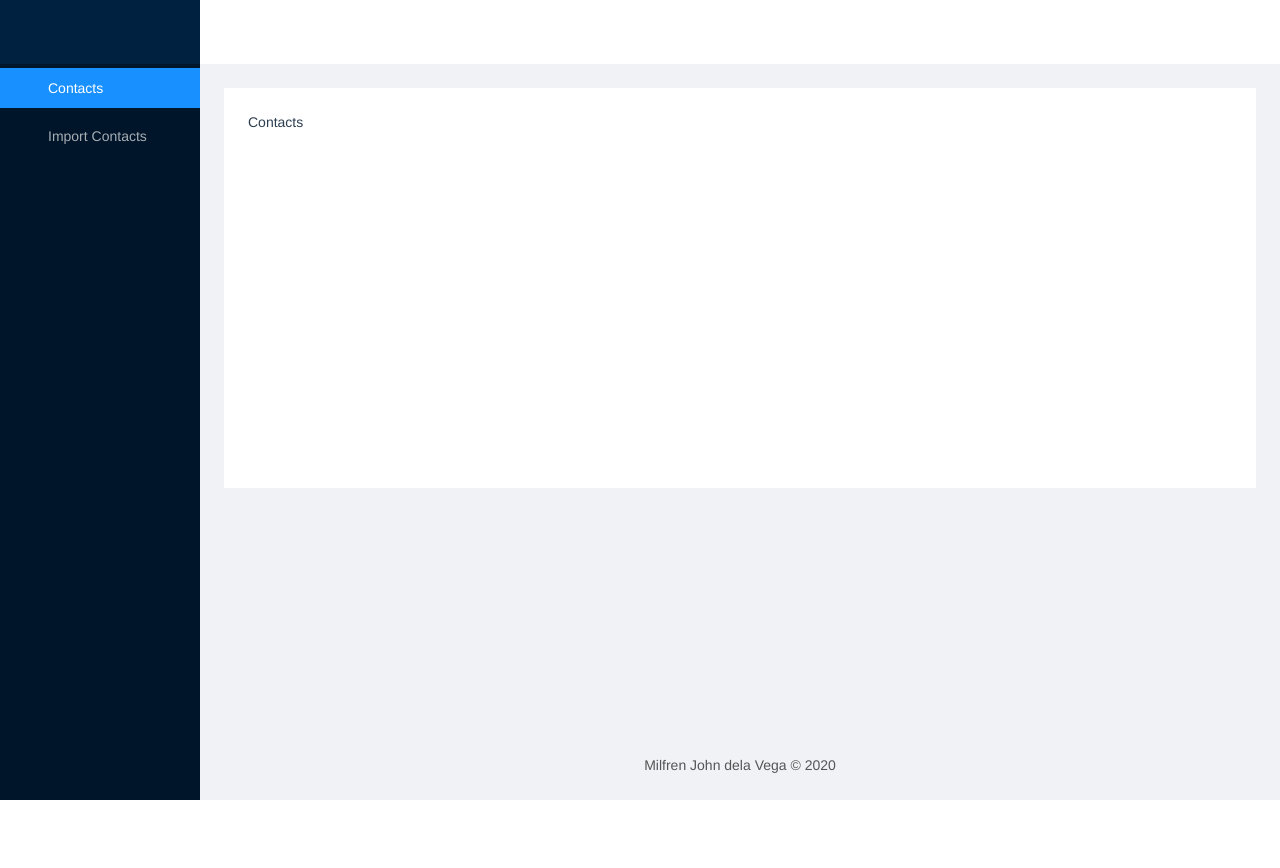
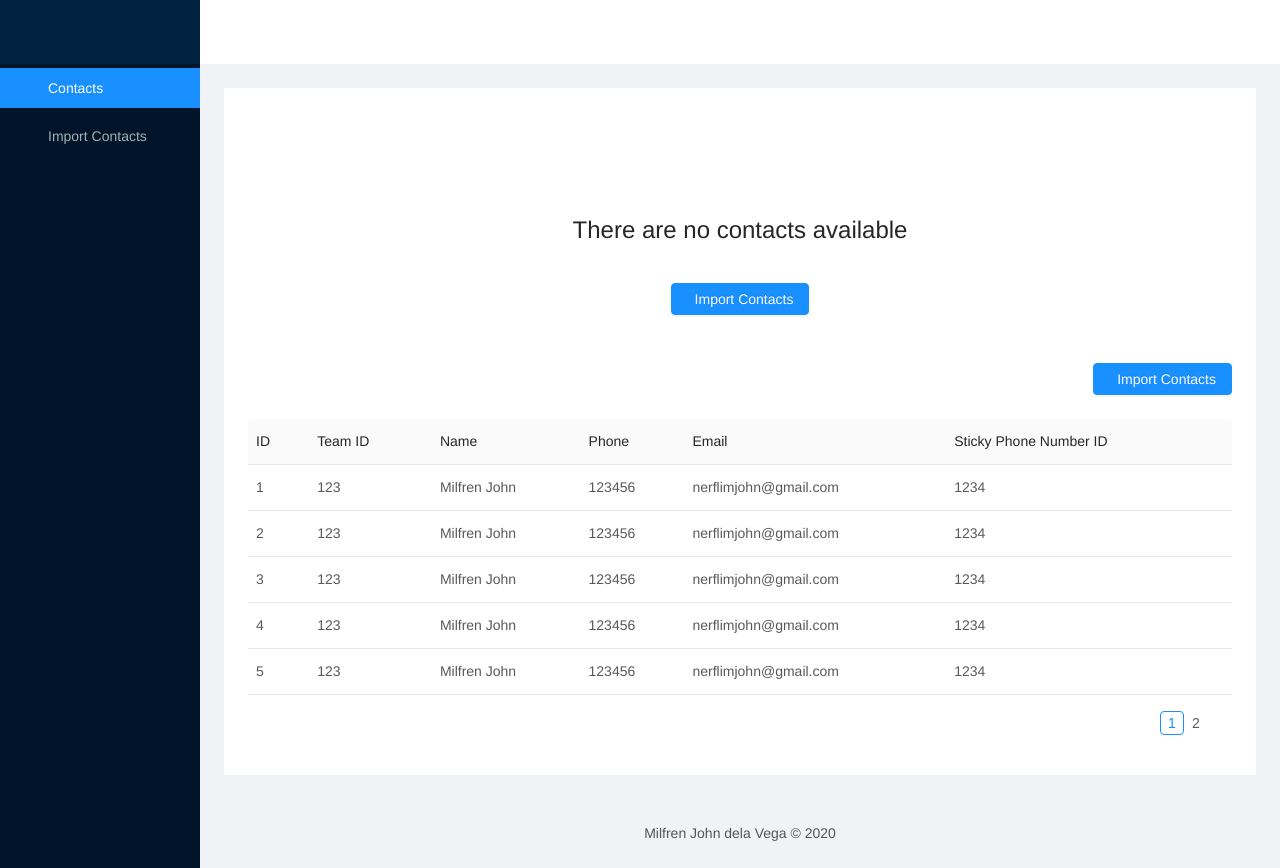
Before and after one commit to nerflim/vue-csv-mapper, a Vue app: page /contacts in a window 1280 px wide. Before the commit the page ends 800 px from the top, so only its background shows below. Built offline with nearby package versions, Linux system fonts and the light colour scheme.

Commit message:
contacts table static UI

```diff
--- a/src/constants/menu.ts
+++ b/src/constants/menu.ts
@@ -6,5 +6,5 @@ interface Menu {
 
 export const menu: Menu[] = [
   { url: '/contacts', icon: 'contacts', title: 'Contacts' },
-  { url: '/import-contacts', icon: 'upload', title: 'Import Contacts' }
+  { url: '/import-contacts', icon: 'cloud-upload', title: 'Import Contacts' }
 ];
--- a/src/views/Contacts/Contacts.vue
+++ b/src/views/Contacts/Contacts.vue
@@ -1,13 +1,140 @@
 <template>
   <div>
-    Contacts
+    <Empty />
+    <div class="actions-container">
+      <a-button key="console" type="primary" @click="onImport" class="import-btn">
+        <a-icon type="cloud-upload" /> Import Contacts
+      </a-button>
+    </div>
+    <a-table
+      :columns="columns"
+      :data-source="data"
+      size="middle"
+      :pagination="{ pageSize: 5 }"
+      @change="onChange"
+    />
   </div>
 </template>
 
 <script lang="ts">
+/* eslint-disable @typescript-eslint/camelcase */
 import Vue from 'vue';
+import Empty from './Empty.vue';
 
-export default Vue.extend({});
+const columns = [
+  {
+    title: 'ID',
+    dataIndex: 'id',
+    key: 'id',
+    sorter: true
+  },
+  {
+    title: 'Team ID',
+    dataIndex: 'team_id',
+    key: 'team_id',
+    sorter: true
+  },
+  {
+    title: 'Name',
+    dataIndex: 'name',
+    key: 'name',
+    sorter: true
+  },
+  {
+    title: 'Phone',
+    key: 'phone',
+    dataIndex: 'phone',
+    sorter: true
+  },
+  {
+    title: 'Email',
+    key: 'email',
+    dataIndex: 'email',
+    sorter: true
+  },
+  {
+    title: 'Sticky Phone Number ID',
+    key: 'sticky_phone_number_id',
+    dataIndex: 'sticky_phone_number_id',
+    sorter: true
+  }
+];
+
+const data = [
+  {
+    id: 1,
+    team_id: '123',
+    name: 'Milfren John',
+    phone: 123456,
+    email: 'nerflimjohn@gmail.com',
+    sticky_phone_number_id: 1234
+  },
+  {
+    id: 2,
+    team_id: '123',
+    name: 'Milfren John',
+    phone: 123456,
+    email: 'nerflimjohn@gmail.com',
+    sticky_phone_number_id: 1234
+  },
+  {
+    id: 3,
+    team_id: '123',
+    name: 'Milfren John',
+    phone: 123456,
+    email: 'nerflimjohn@gmail.com',
+    sticky_phone_number_id: 1234
+  },
+  {
+    id: 4,
+    team_id: '123',
+    name: 'Milfren John',
+    phone: 123456,
+    email: 'nerflimjohn@gmail.com',
+    sticky_phone_number_id: 1234
+  },
+  {
+    id: 5,
+    team_id: '123',
+    name: 'Milfren John',
+    phone: 123456,
+    email: 'nerflimjohn@gmail.com',
+    sticky_phone_number_id: 1234
+  },
+  {
+    id: 6,
+    team_id: '123',
+    name: 'Milfren John',
+    phone: 123456,
+    email: 'nerflimjohn@gmail.com',
+    sticky_phone_number_id: 1234
+  }
+];
+
+export default Vue.extend({
+  components: {
+    Empty
+  },
+  data() {
+    return {
+      data,
+      columns
+    };
+  },
+  methods: {
+    onImport: function() {
+      this.$router.push('/import-contacts');
+    },
+    onChange: function(pagination: any, filters: any, sorter: any, { currentDataSource }: any) {
+      console.log(pagination, filters, sorter, currentDataSource);
+    }
+  }
+});
 </script>
 
-<style scoped></style>
+<style scoped lang="scss">
+.actions-container {
+  margin-bottom: 24px;
+  text-align: right;
+}
+</style>
--- /dev/null
+++ b/src/views/Contacts/Empty.vue
@@ -0,0 +1,26 @@
+<template>
+  <a-result title="There are no contacts available">
+    <template #icon>
+      <a-icon type="frown" theme="twoTone" />
+    </template>
+    <template #extra>
+      <a-button type="primary" @click="onImport">
+        <a-icon type="cloud-upload" /> Import Contacts
+      </a-button>
+    </template>
+  </a-result>
+</template>
+
+<script lang="ts">
+import Vue from 'vue';
+
+export default Vue.extend({
+  methods: {
+    onImport: function() {
+      this.$router.push('/import-contacts');
+    }
+  }
+});
+</script>
+
+<style scoped></style>
```
Also changed, not shown: .eslintrc.js.
